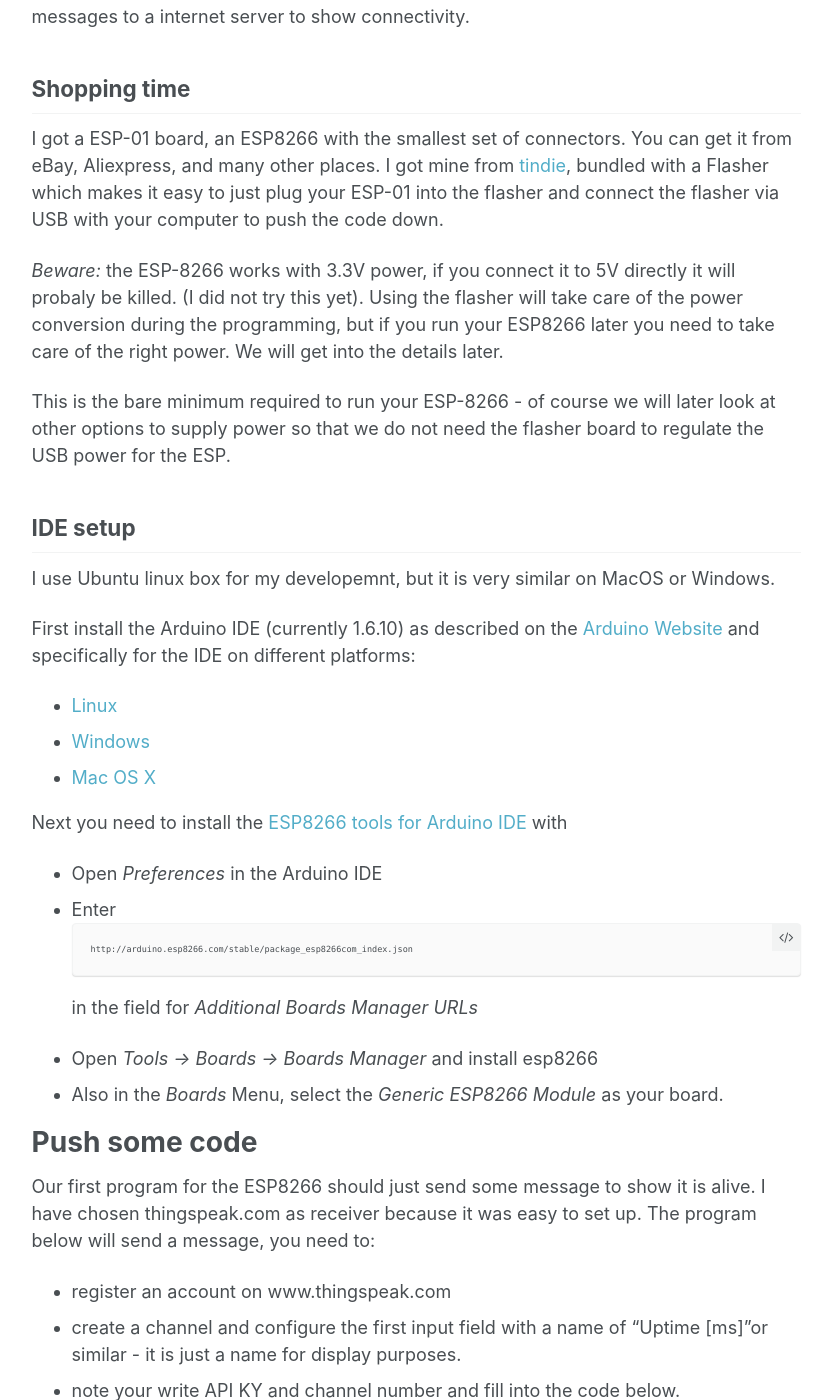
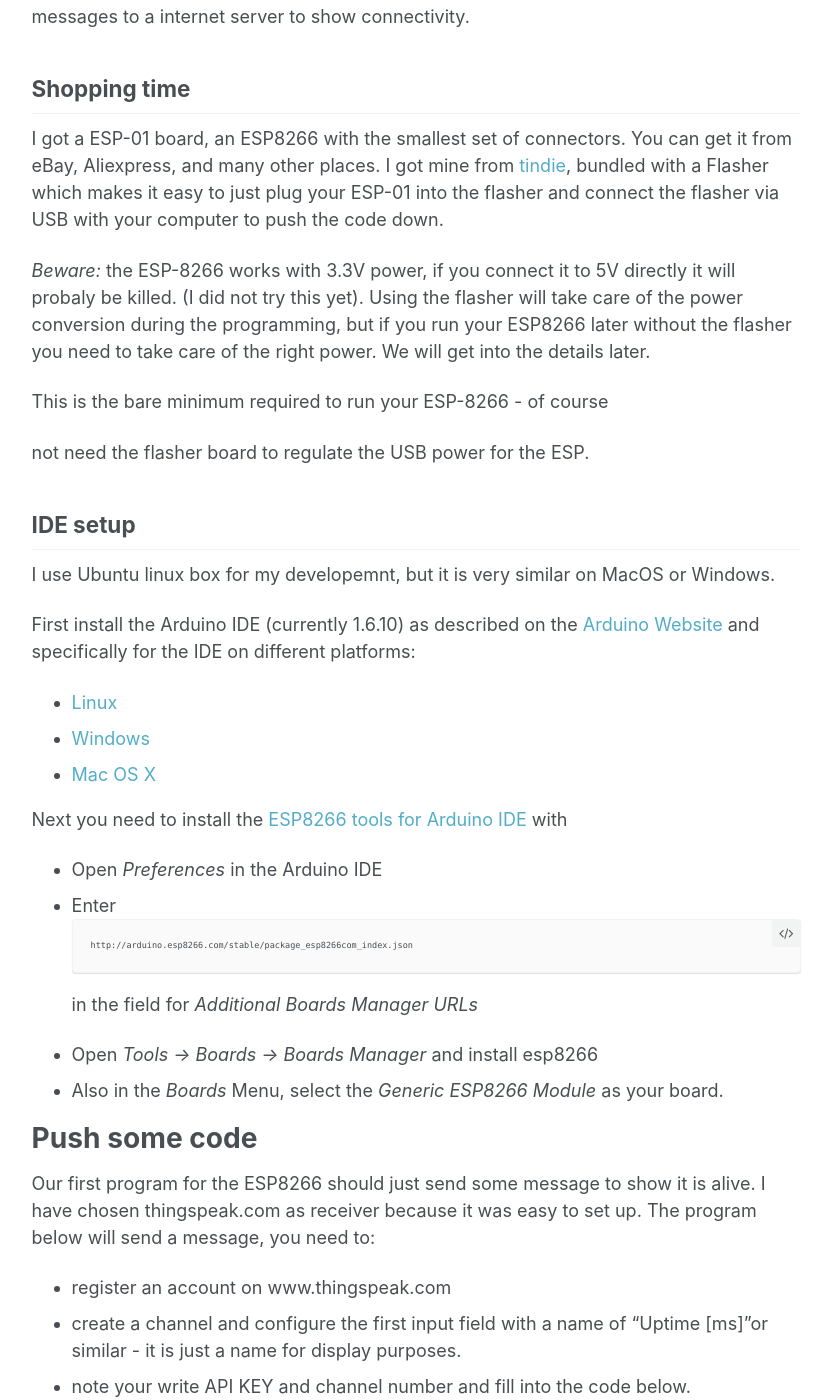
Before and after one commit to abarbanell/arduino-esp8266, a Jekyll site: the page built from _posts/2016-08-12-setup.md, in a window 1280 px wide and 1400 px high, scrolled down 418 px. Shown: the whole window, without its empty margins (250-1082 px from the left). Built offline with Jekyll 4.4.1, drawn with Linux system fonts in a browser that asks for light colours; comment, search, counter and statistics services are not loaded; some of the changed text lies outside the part shown.

Commit message:
updated post

```diff
--- a/_posts/2016-08-12-setup.md
+++ b/_posts/2016-08-12-setup.md
@@ -31,11 +31,12 @@
 *Beware:* the ESP-8266 works with 3.3V power, if you connect it to
 5V directly it will probaly be killed. (I did not try this yet).
 Using the flasher will take care of the power conversion during the
-programming, but if you run your ESP8266 later you need to take
+programming, but if you run your ESP8266 later without the flasher you need to take
 care of the right power. We will get into the details later.
 
 This is the bare minimum required to run your ESP-8266 - of course
-we will later look at other options to supply power so that we do
+
+
 not need the flasher board to regulate the USB power for the ESP.
 
 ## IDE setup
@@ -71,6 +72,13 @@
 - register an account on www.thingspeak.com
 - create a channel and configure the first input field with a name
 of "Uptime [ms]"or similar - it is just a name for display purposes.
-- note your write API KY and channel number and fill into the code below.
+- note your write API KEY and channel number and fill into the code below.
 - notte down your WIFI SSID and password to connect to your WiFi
 router. Also to be filled into the program below.
+
+# TODO:
+
+- fill in screenshots from Arduino IDE
+- fill in screenshots from thinsgspeak.com
+- write sample program
+- push sample to github and reference in the post
```
